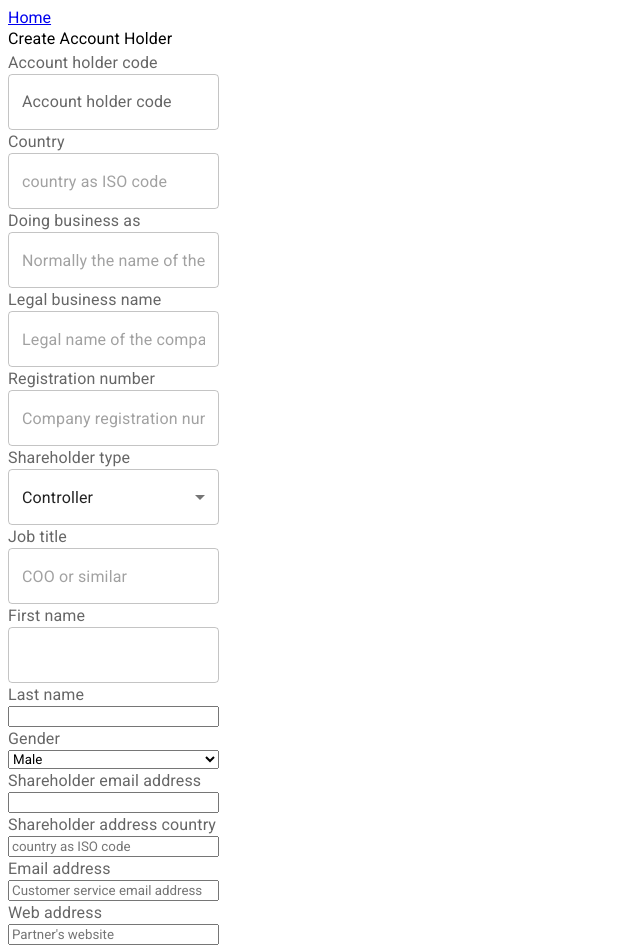
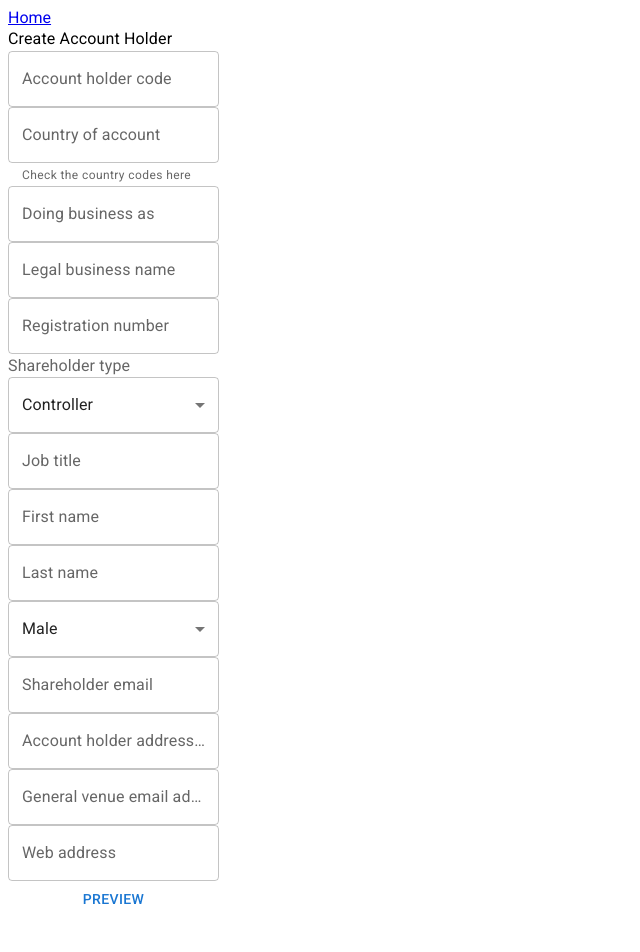
Before and after one commit to ettoma/adyen-account-creation, a React (Vite) app: page /new_account_holder in a window 1280 px wide. Shown: the top 952 px of the page, without its empty margins (0-640 px from the left). After the commit the page ends 917 px from the top, so only its background shows below. Built offline with nearby package versions, Linux system fonts and the light colour scheme.

Commit message:
ui improvements + dialog

```diff
--- a/src/pages/NewAccountHolder.tsx
+++ b/src/pages/NewAccountHolder.tsx
@@ -7,8 +7,9 @@ import SendIcon from "@mui/icons-material/Send";
 import "./styles/NewAccountHolder.scss";
 import {
   Alert,
+  Dialog,
   FormControl,
-  FormLabel,
+  FormHelperText,
   InputLabel,
   MenuItem,
   Select,
@@ -36,6 +37,8 @@ const NewAccountHolder = () => {
   const [jsonData, setJsonData] = useState("");
   const [isHidden, setIsHidden] = useState(true);
   const [isOpen, setIsOpen] = useState(false);
+
+  const [isSuccess, setIsSuccess] = useState<Boolean>();
 
   const [jsonResponse, setJsonResponse] = useState("");
 
@@ -74,13 +77,18 @@ const NewAccountHolder = () => {
         "Content-Type": "application/json",
       },
       body: jsonData,
-    }).then((res) => handleResponseDisplay(res));
+    }).then((res) => handleResponseDisplay(res, res.status));
   }
 
-  function handleResponseDisplay(res: Response) {
+  function handleResponseDisplay(res: Response, status: number) {
     res.json().then((res) => {
       setJsonResponse(res);
       setIsOpen(true);
+      if (status === 200) {
+        setIsSuccess(true);
+      } else {
+        setIsSuccess(false);
+      }
     });
   }
 
@@ -90,7 +98,6 @@ const NewAccountHolder = () => {
         <Typography component="h1">Create Account Holder</Typography>
         <form onSubmit={(e) => handlePreview(e)}>
           <FormControl fullWidth>
-            <FormLabel>Account holder code</FormLabel>
             <TextField
               label="Account holder code"
               type="text"
@@ -99,91 +106,96 @@ const NewAccountHolder = () => {
               placeholder="widget slug"
             />
           </FormControl>
-          <InputLabel>Country</InputLabel>
+          <FormControl fullWidth>
             <TextField
+              label="Country of account"
               type="text"
               placeholder="country as ISO code"
               value={country}
               onChange={(e) => setCountry(e.target.value)}
               // maxLength={2}
             />
-          <InputLabel>Doing business as</InputLabel>
+            <FormHelperText>Check the country codes here</FormHelperText>
+          </FormControl>
           <TextField
+            label="Doing business as"
             type="text"
             value={doingBusinessAs}
             onChange={(e) => setDoingBusinessAs(e.target.value)}
             placeholder="Normally the name of the company"
           />
-          <InputLabel>Legal business name</InputLabel>
           <TextField
+            label="Legal business name"
             type="text"
             value={legalBusinessName}
             onChange={(e) => setLegalBusinessName(e.target.value)}
             placeholder="Legal name of the company"
           />
-          <InputLabel>Registration number</InputLabel>
           <TextField
+            label="Registration number"
             type="text"
             value={registrationNumber}
             onChange={(e) => setRegistrationNumber(e.target.value)}
             placeholder="Company registration number"
           />
-          <InputLabel>Shareholder type</InputLabel>
+          <InputLabel id="demo-simple-select-label">
+            Shareholder type
+          </InputLabel>
           <Select
+            label="Shareholder type"
             onChange={(e) => setShareholderType(e.target.value)}
             value={shareholderType}
           >
             <MenuItem value="Controller">Controller</MenuItem>
             <MenuItem value="Owner">Owner</MenuItem>
           </Select>
-          <InputLabel>Job title</InputLabel>
           <TextField
+            label="Job title"
             type="text"
             value={jobTitle}
             onChange={(e) => setJobTitle(e.target.value)}
             placeholder="COO or similar"
           />
-          <InputLabel>First name</InputLabel>
           <TextField
+            label="First name"
             type="text"
             value={firstName}
             onChange={(e) => setFirstName(e.target.value)}
           />
-          <InputLabel>Last name</InputLabel>
-          <input
+          <TextField
+            label="Last name"
             type="text"
             value={lastName}
             onChange={(e) => setLastName(e.target.value)}
           />
-          <InputLabel>Gender</InputLabel>
-          <select onChange={(e) => setGender(e.target.value)} value={gender}>
-            <option value="Male">Male</option>
-            <option value="Female">Female</option>
-          </select>
-          <InputLabel>Shareholder email address</InputLabel>
-          <input
+          <Select onChange={(e) => setGender(e.target.value)} value={gender}>
+            <MenuItem value="Male">Male</MenuItem>
+            <MenuItem value="Female">Female</MenuItem>
+          </Select>
+          <TextField
+            label="Shareholder email"
             type="text"
             value={shareholderEmail}
             onChange={(e) => setShareholderEmail(e.target.value)}
           />
 
-          <InputLabel>Shareholder address country</InputLabel>
-          <input
+          <TextField
+            label="Account holder address country"
             type="text"
             value={addressCountry}
             onChange={(e) => setAddressCountry(e.target.value)}
             placeholder="country as ISO code"
-            maxLength={2}
+            // maxLength={2}
           />
-          <InputLabel>Email address</InputLabel>
-          <input
+          <TextField
+            label="General venue email address"
             type="text"
             value={email}
             onChange={(e) => setEmail(e.target.value)}
             placeholder="Customer service email address"
           />
-          <InputLabel>Web address</InputLabel>
-          <input
+          <TextField
+            label="Web address"
             type="text"
             value={webAddress}
             onChange={(e) => setWebAddress(e.target.value)}
@@ -193,19 +205,28 @@ const NewAccountHolder = () => {
           <Button type="submit">Preview</Button>
         </form>
       </div>
-      <div hidden={isHidden}>
-        <JSONPretty data={jsonData}></JSONPretty>
+      <Dialog open={!isHidden}>
+        <JSONPretty data={jsonResponse ? jsonResponse : jsonData}></JSONPretty>
         <Button onClick={() => handleSendRequest()} endIcon={<SendIcon />}>
           Send
         </Button>
-      </div>
+      </Dialog>
       <div hidden={jsonResponse != "" ? false : true}>
         <JSONPretty data={jsonResponse}></JSONPretty>
       </div>
       <div>
-        <Snackbar open={isOpen} autoHideDuration={6000}>
-          <Alert severity="success" sx={{ width: "100%" }}>
-            This is a success message!
+        <Snackbar
+          open={isOpen}
+          autoHideDuration={6000}
+          onClose={() => {
+            setIsOpen(false), setIsHidden(true);
+          }}
+        >
+          <Alert
+            severity={isSuccess ? "success" : "error"}
+            sx={{ width: "100%" }}
+          >
+            {isSuccess ? "Success " : "Error"}
           </Alert>
         </Snackbar>
       </div>
--- a/src/pages/styles/NewAccountHolder.scss
+++ b/src/pages/styles/NewAccountHolder.scss
@@ -7,3 +7,7 @@ form {
     display: flex;
     flex-direction: column;
 }
+
+FormControl {
+    margin-bottom: 1rem;
+}
```
Lines whose indentation alone changed are shown as unchanged.
